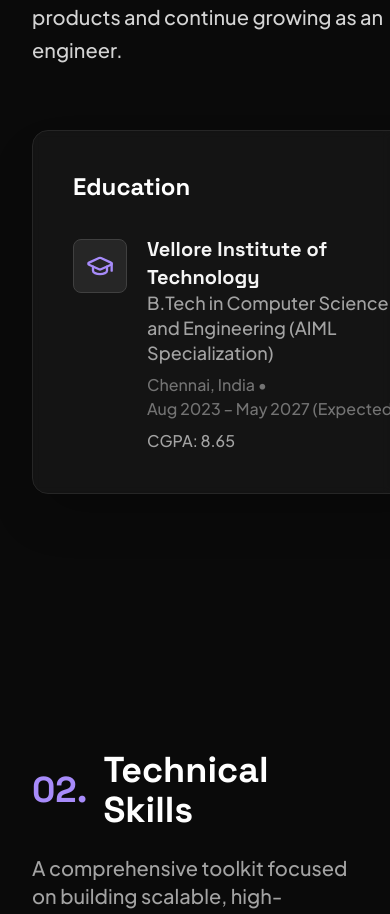
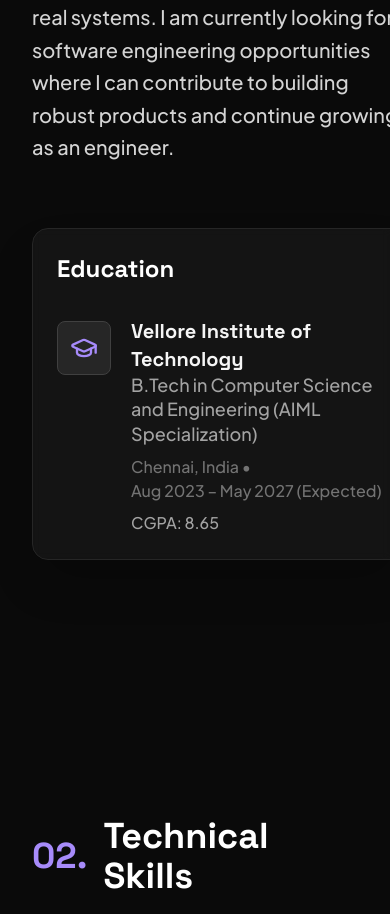
Before and after one commit to RahulB-24/Portfolio, a React (Vite) app: page / in a window 390 px wide. Shown: the part 2269-3183 px from the top of the page. Built offline with nearby package versions, Linux system fonts and the light colour scheme.

Commit message:
Mobile landing page issue 3

```diff
--- a/components/About.tsx
+++ b/components/About.tsx
@@ -6,7 +6,7 @@
   return (
     <section id="about" className="py-32 relative overflow-x-hidden">
       <div className="max-w-6xl mx-auto px-8 md:px-6">
-        <div className="grid md:grid-cols-12 gap-16 items-start">
+        <div className="grid md:grid-cols-12 gap-16 items-start w-full">
 
           <motion.div
             className="md:col-span-7 space-y-10"
@@ -33,13 +33,13 @@
           </motion.div>
 
           <motion.div
-            className="md:col-span-5"
-            initial={{ opacity: 0, x: 20 }}
-            whileInView={{ opacity: 1, x: 0 }}
+            className="md:col-span-5 w-full"
+            initial={{ opacity: 0 }}
+            whileInView={{ opacity: 1 }}
             viewport={{ once: true }}
             transition={{ duration: 0.6, delay: 0.2 }}
           >
-            <div className="relative bg-neutral-900/80 backdrop-blur-sm border border-neutral-800 p-10 rounded-2xl shadow-2xl hover:border-neutral-600 transition-colors">
+            <div className="relative bg-neutral-900/80 backdrop-blur-sm border border-neutral-800 p-6 md:p-10 rounded-2xl shadow-2xl hover:border-neutral-600 transition-colors">
               <h3 className="text-2xl font-bold text-white mb-8 font-display">Education</h3>
               <div className="flex items-start gap-5">
                 <div className="mt-1 p-3 bg-neutral-800 rounded-lg text-violet-400 border border-neutral-700">
```
